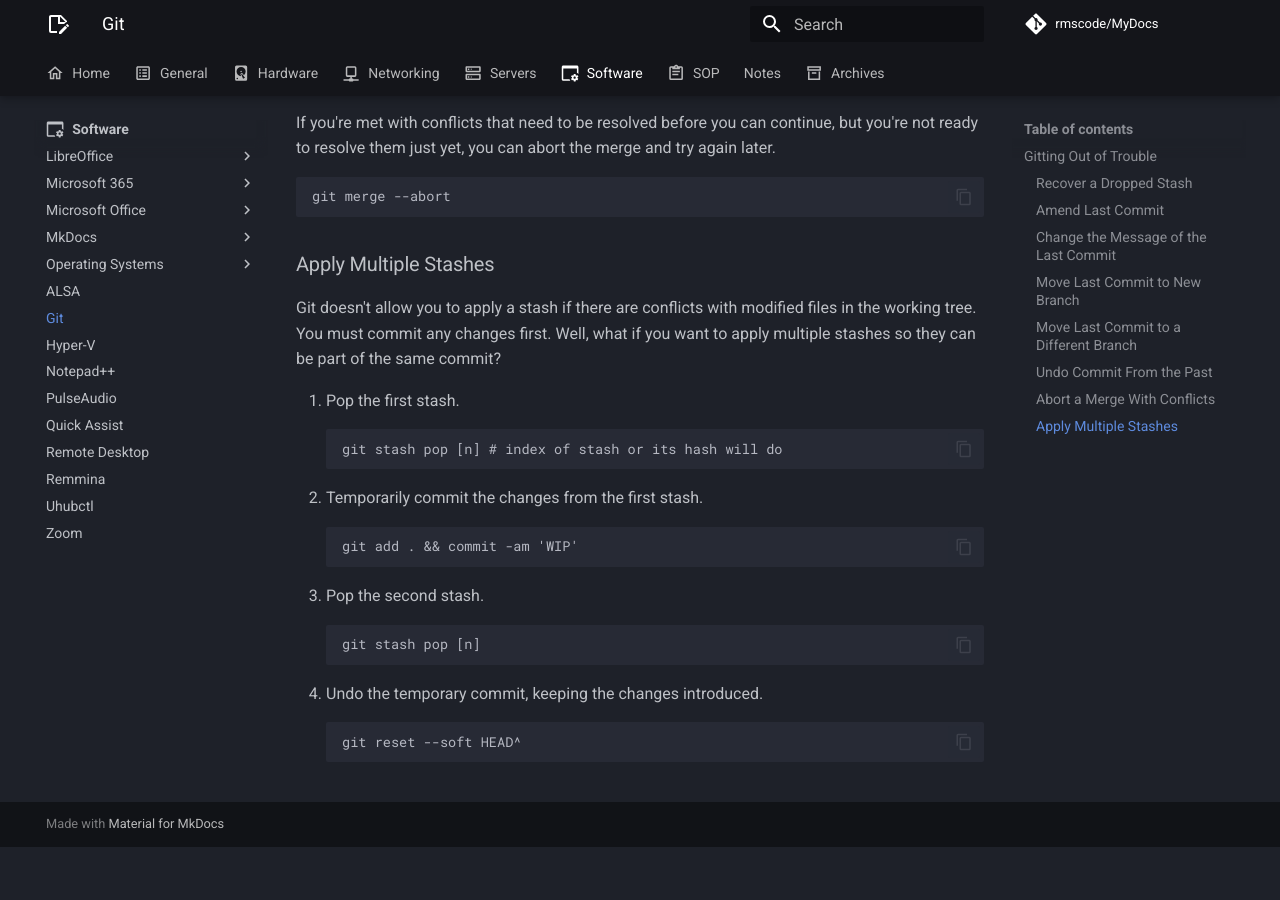
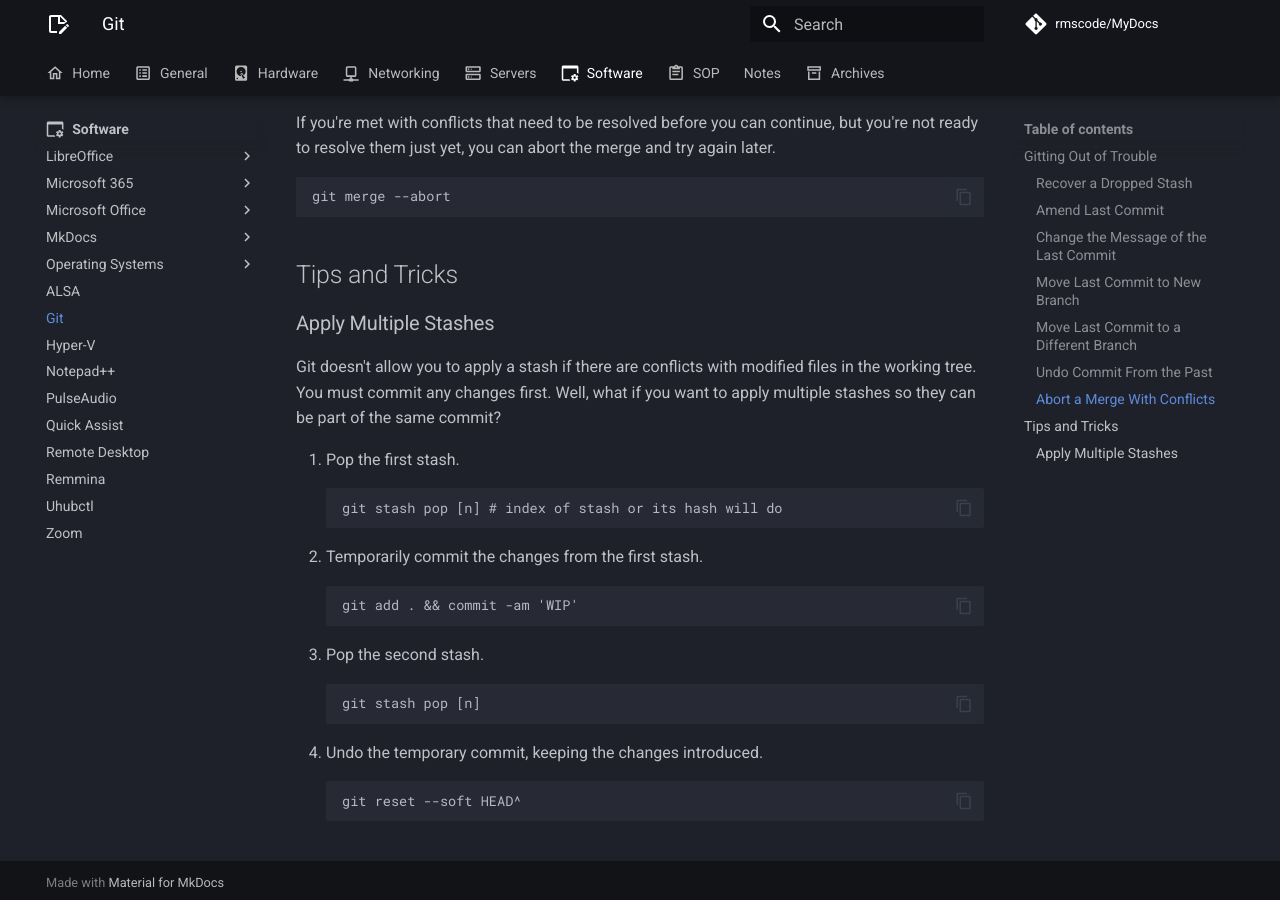
Before and after one commit to rmscode/binary-garden, an MkDocs documentation site: the page built from docs/software/git.md, in a window 1280 px wide and 900 px high, scrolled down 2646 px. Built offline with MkDocs 1.6.1 and Material for MkDocs 9.7.7, drawn with Linux system fonts in a browser that asks for light colours; comment, search, counter and statistics services are not loaded; before the commit the page ends 3493 px from its top, so only the background shows below that.

Commit message:
Docs: Update git.md

````diff
--- a/docs/software/git.md
+++ b/docs/software/git.md
@@ -112,6 +112,8 @@
 git merge --abort
 ```
 
+## Tips and Tricks
+
 ### Apply Multiple Stashes
 
 Git doesn't allow you to apply a stash if there are conflicts with modified files in the working tree. You must commit any changes first. Well, what if you want to apply multiple stashes so they can be part of the same commit?
````
